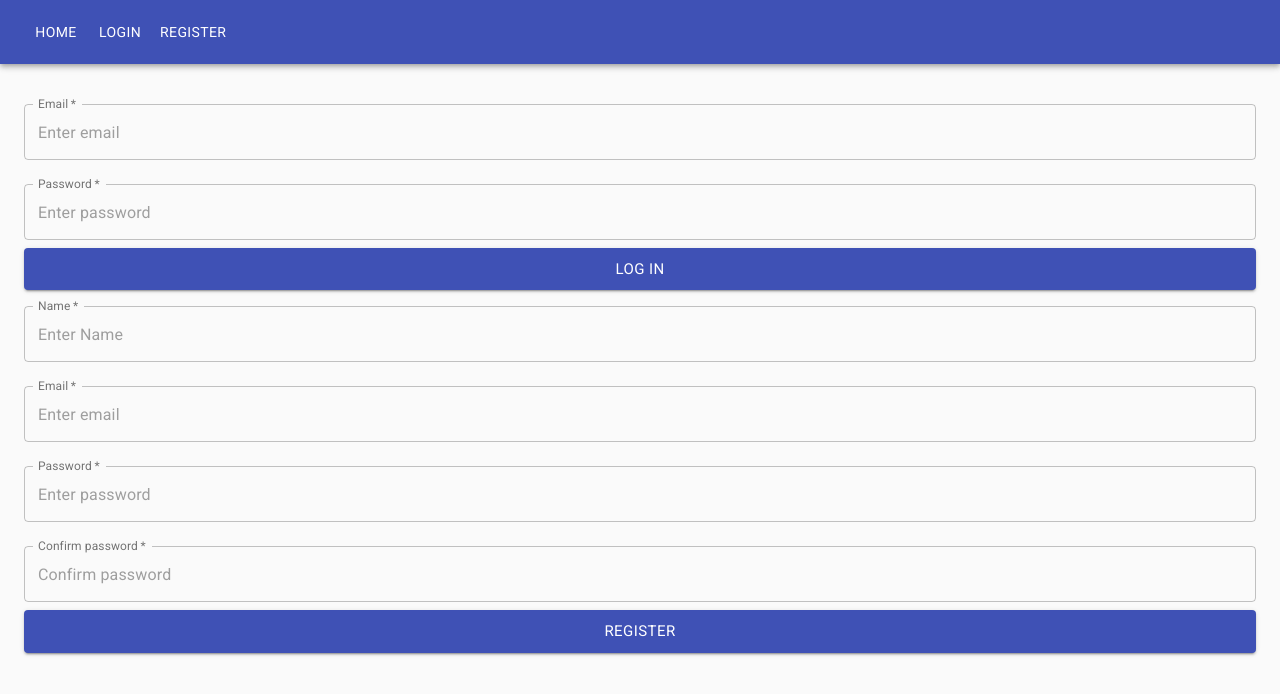
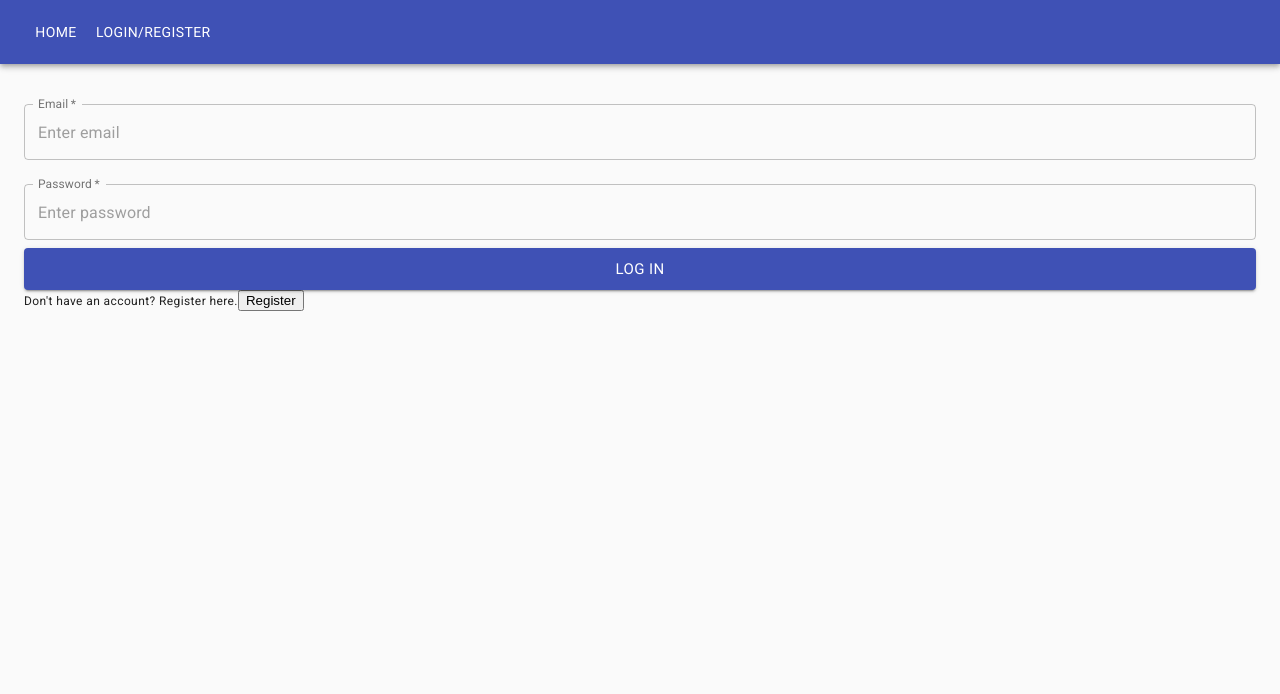
Before and after one commit to claudiorivera/game-night, a React (Create React App) app in the folder client/: page /login in a window 1280 px wide. Shown: the top 694 px of the page. Built offline with nearby package versions, Linux system fonts and the light colour scheme.

Commit message:
Todo: Fix login/register footer links.

```diff
--- a/client/src/components/MainAppBar.js
+++ b/client/src/components/MainAppBar.js
@@ -45,10 +45,7 @@ const MainAppBar = () => {
               to="/login"
               color="inherit"
             >
-              Login
-            </Button>
-            <Button component={Link} to="/register" color="inherit">
-              Register
+              Login/Register
             </Button>
           </Fragment>
         )}
--- a/client/src/pages/login/Login.js
+++ b/client/src/pages/login/Login.js
@@ -1,12 +1,29 @@
-import React, { useContext } from "react";
+import React, { useState, Fragment } from "react";
 import { LoginForm, RegisterForm } from "./";
-import { Container } from "@material-ui/core";
+import { Container, Typography } from "@material-ui/core";
 
 const Login = () => {
+  const [formDisplay, setFormDisplay] = useState("login");
   return (
     <Container>
-      <LoginForm />
-      <RegisterForm />
+      {formDisplay === "login" && (
+        <Fragment>
+          <LoginForm />
+          <Typography variant="caption">
+            Don't have an account? Register here.
+          </Typography>
+          <button onClick={() => setFormDisplay("register")}>Register</button>
+        </Fragment>
+      )}
+      {formDisplay === "register" && (
+        <Fragment>
+          <RegisterForm />
+          <Typography variant="caption">
+            Already registered? Login here.
+          </Typography>
+          <button onClick={() => setFormDisplay("login")}>Login</button>
+        </Fragment>
+      )}
     </Container>
   );
 };
--- a/client/src/pages/login/LoginForm.js
+++ b/client/src/pages/login/LoginForm.js
@@ -12,6 +12,7 @@ const LoginForm = () => {
 
   const handleLogin = async (e) => {
     e.preventDefault();
+    setIsFetching(true);
     await loginUser(email, password);
     history.push("/");
   };
--- a/client/src/pages/login/RegisterForm.js
+++ b/client/src/pages/login/RegisterForm.js
@@ -15,6 +15,7 @@ const RegisterForm = () => {
   const handleRegister = async (e) => {
     e.preventDefault();
     if (password === passwordConfirm) {
+      setIsFetching(true);
       await registerUser(name, email, password);
       history.push("/");
     } else {
```
